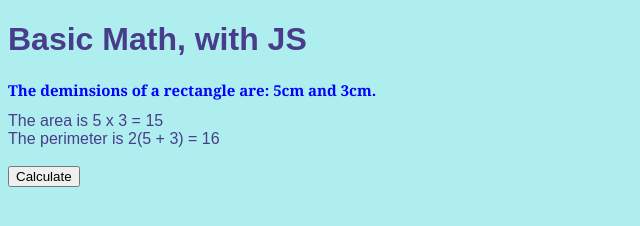
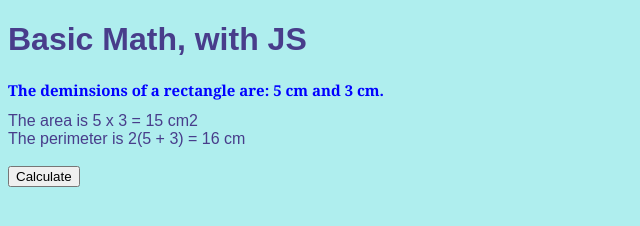
Before and after one commit to MaryamNona/ICS2O-Unit2-02-HTML-Basic_Math, a plain HTML site: page index.html in a window 1280 px wide. Both pictures are taken after a click on the button "Calculate". Shown: the full height of the page, 0-640 px from the left. Drawn offline with Linux system fonts and the light colour scheme.

Commit message:
improved

```diff
--- a/index.html
+++ b/index.html
@@ -16,7 +16,7 @@
  <body>
    <script src="./js/script.js"></script>
    <h1>Basic Math, with JS</h1>
-   <h2>The deminsions of a rectangle are: 5cm and 3cm.</h2>
+   <h2>The deminsions of a rectangle are: 5 cm and 3 cm.</h2>
    <div id="multiply-math">The area is 5 x 3 =</div>
    <div id="add-math">The perimeter is 2(5 + 3) =</div>
    <br>
--- a/js/script.js
+++ b/js/script.js
@@ -5,8 +5,8 @@
 // This file contains the JS functions for index.html
 
 function doMathClicked () {
-  // this function does bacic math
+  // this function does basic math
 
-  document.getElementById('multiply-math').innerHTML = 'The area is 5 x 3 = ' + (3 * 5)
-  document.getElementById('add-math').innerHTML = 'The perimeter is 2(5 + 3) = ' + ((5 + 3) * 2)
+  document.getElementById('multiply-math').innerHTML = 'The area is 5 x 3 = ' + (3 * 5) + (' cm2')
+  document.getElementById('add-math').innerHTML = 'The perimeter is 2(5 + 3) = ' + ((5 + 3) * 2) + (' cm')
 }
```
